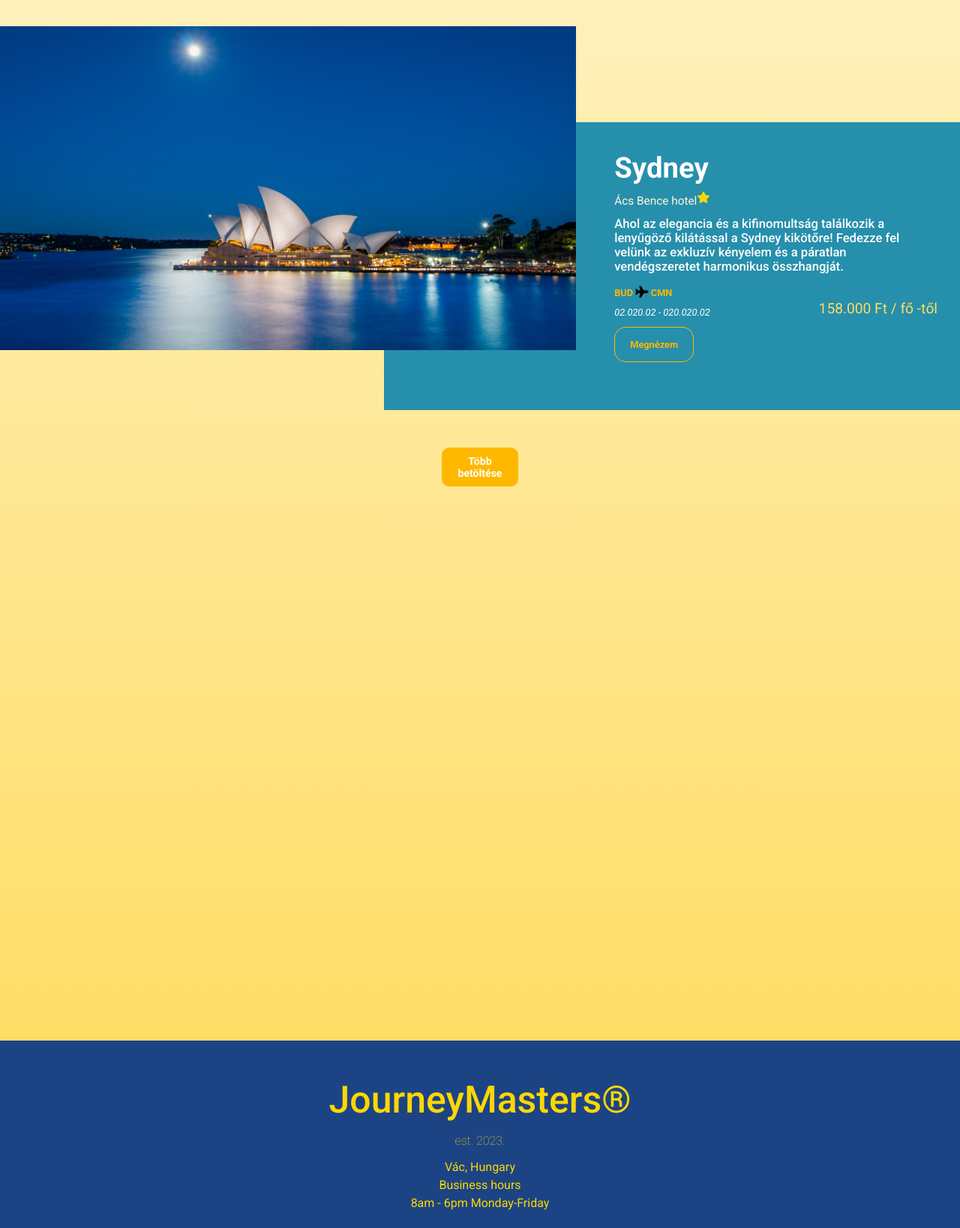
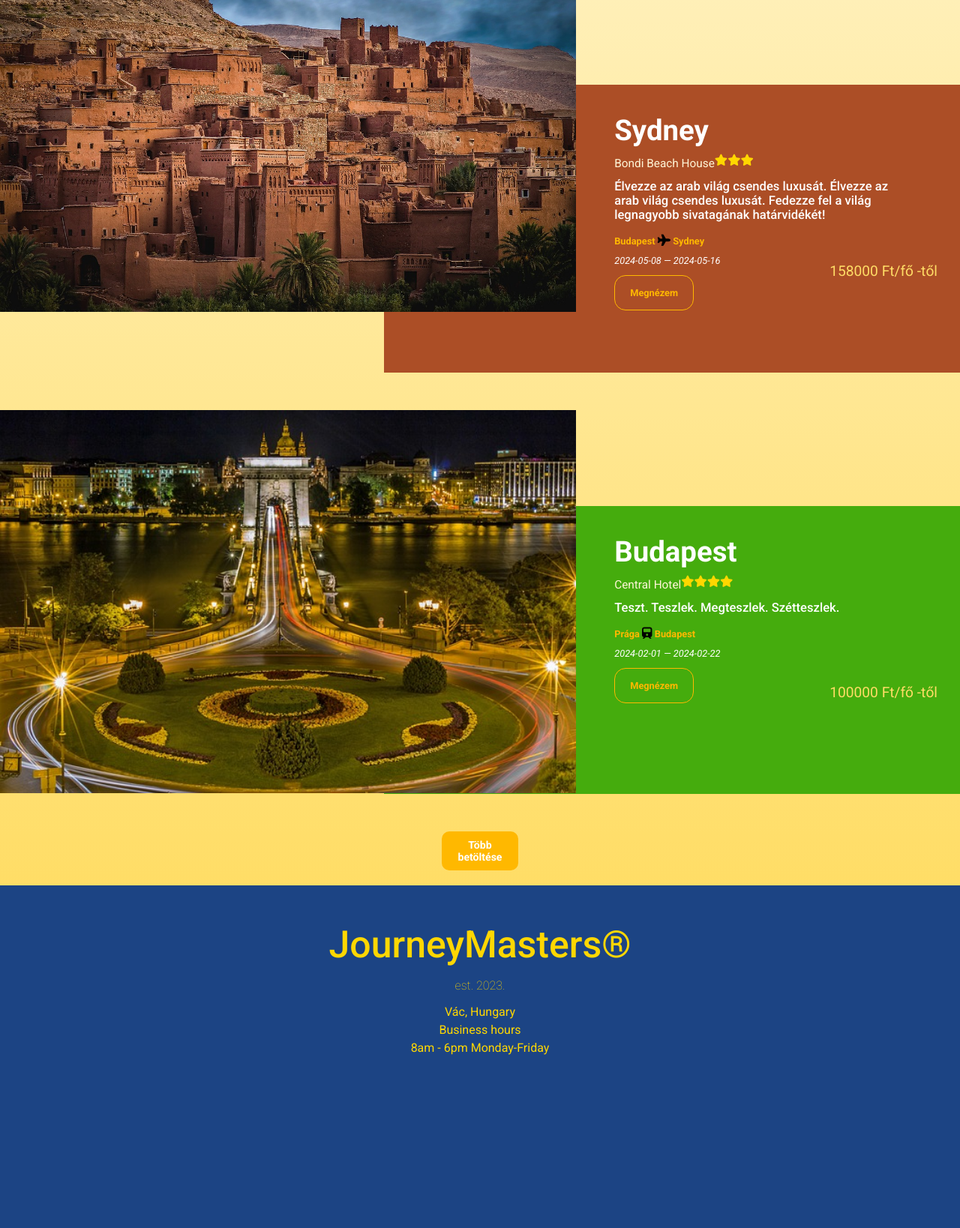
Before and after one commit to PeacefulAvocado/JourneyMasters, a PHP site: page /index/utazasok.php in a window 1280 px wide. Shown: the part 859-2497 px from the top of the page at 75% size. After the commit the page ends 2266 px from the top, so only its background shows below. Run offline with PHP 8.4, Linux system fonts and the light colour scheme; data comes from the database, SQL or seed files in the repository; some libraries are stand-ins or nearby versions.

Commit message:
utazasok betoltes

```diff
--- a/css/main.css
+++ b/css/main.css
@@ -1,7 +1,7 @@
 :root {
   --blue: #1c4484;
   --ocean: #08b4e4;
-  --green: #45ac0d;
+  --green: #538D34;
   --black: #000000;
   --baseyellow: #ffd700;
   --yellow: #FFDD66;
--- a/css/utazasok.css
+++ b/css/utazasok.css
@@ -1,7 +1,7 @@
 :root {
   --blue: #1c4484;
   --ocean: #08b4e4;
-  --green: #45ac0d;
+  --green: #538D34; /* ????? */
   --black: #000000;
   --baseyellow: #ffd700;
   --yellow: #FFDD66;
@@ -10,6 +10,7 @@
   --white: #ffffff;
   --orange: #FFB800;
   --gray: #cfcfcf;
+  --red: #ac4e26;
 }
 *{
     font-family: "Roboto", sans-serif;
@@ -20,9 +21,9 @@
   }
   .utazasok{
     margin-top: 106px;
-    height: 2000px;
+    height: auto;
     background: linear-gradient(hsl(48, 100%, 96%), var(--yellow));
-    padding: 70px 0;
+    padding: 20px 0;
   }
   .utazasokfocim{
     text-align: center;
@@ -59,6 +60,15 @@
   #a1{
     background-color: var(--lightblue);
   }
+
+  #a2 {
+    background-color: var(--red);
+  }
+
+  #a3 {
+    background-color: var(--green);
+  }
+
   .utazasokajanlattext {
 
     color: var(--white);
--- a/helpers/dbhandler.php
+++ b/helpers/dbhandler.php
@@ -107,14 +107,9 @@
 			$this->conn = new mysqli("localhost", "root", "", "journeymastersdatabase");
 		}
 
-        function getUtazoCount() {
-            $result = $this->conn->query("select count(*) as '0' from utasok where aktiv = 1");
-            $row = $result->fetch_assoc();
-            return $row;
-        }
 
-        function getHelyszinCount() {
-            $result = $this->conn->query("select count(*) as '0' from helyszin where aktiv = 1");
+        function getTableCount($table) {
+            $result = $this->conn->query("select count(*) as '0' from $table where aktiv = 1");
             $row = $result->fetch_assoc();
             return $row;
         }
@@ -127,10 +122,13 @@
 
         function getKeresett($tabla, $keresett_oszlop, $hasonlito_oszlop, $adat)
         {
-            $result = $this->conn->query("select $keresett_oszlop as '0' from $tabla where $hasonlito_oszlop = '$adat'");
+            $result = $this->conn->query("select $keresett_oszlop as '0' from $tabla where $hasonlito_oszlop = '$adat' and aktiv = 1");
             $row = $result->fetch_assoc();
             return $row;
         }
+
+        //SELECT * FROM helyszin ORDER BY nev LIMIT 2 OFFSET 2;
+
 
         function result_as_array($result)
         {
--- a/templates/main.php
+++ b/templates/main.php
@@ -32,7 +32,6 @@
 
                 for($i = 0;$i < $len;$i++) {
                     $helyszin = $dbhandler->getKeresett('helyszin', 'leiras', 'nev', $csomagok[$i]['celpont']);
-                    $j = 0;
 
                     $j = 0;
                     $handle = "";
@@ -125,13 +124,13 @@
 <div class="stats">
     <div class="statbal">
         <p class="nagyp">Már</p>
-        <p class="ugyfelcount"><?php echo $dbhandler->getUtazoCount()[0];?></p>
+        <p class="ugyfelcount"><?php echo $dbhandler->getTableCount('utasok')[0];?></p>
         <p class="nagyp">Ügyfél választott minket!</p>
         <p class="kisp">Legyen ön a következő</p>
     </div>
     <div class="statjobb">
     <p class="nagyp">Összesen</p>
-        <p class="ugyfelcount"><?php echo $dbhandler->getHelyszinCount()[0];?></p>
+        <p class="ugyfelcount"><?php echo $dbhandler->getTableCount('helyszin')[0];?></p>
         <p class="nagyp">Úticél</p>
         <p class="kisp">És Ön hova utazik?</p>
 
--- a/templates/utazasoktemplate.php
+++ b/templates/utazasoktemplate.php
@@ -1,60 +1,98 @@
 <?php
-    require_once(__DIR__."/../helpers/dbhandler.php");
+    require_once(__DIR__.'/../helpers/dbhandler.php');
     $dbhandler = new DbHandler();
 
 ?>
-<script src="https://kit.fontawesome.com/7ad21db75c.js" crossorigin="anonymous"></script>
+<script src='https://kit.fontawesome.com/7ad21db75c.js' crossorigin='anonymous'></script>
 
-<link rel="preconnect" href="https://fonts.googleapis.com">
-<link rel="preconnect" href="https://fonts.gstatic.com" crossorigin>
-<link href="https://fonts.googleapis.com/css2?family=Roboto:ital,wght@0,100;0,300;0,400;0,500;0,700;0,900;1,100;1,300;1,400;1,500;1,700;1,900&display=swap" rel="stylesheet">
+<link rel='preconnect' href='https://fonts.googleapis.com'>
+<link rel='preconnect' href='https://fonts.gstatic.com' crossorigin>
+<link href='https://fonts.googleapis.com/css2?family=Roboto:ital,wght@0,100;0,300;0,400;0,500;0,700;0,900;1,100;1,300;1,400;1,500;1,700;1,900&display=swap' rel='stylesheet'>
 
-<div class="utazasokmain">
-<div class="utazasok">
- <h1 class="utazasokfocim">Utazások</h1>
- <hr id="utazasokvonal">
-<div class="utazaskontener">
-    <img src="../img/sydneyproba2.jpg" alt="Sydney" >
-    <div class="utazasokdetails" id="a1">
-    <div class="utazasokajanlattext">
-        <p class="utazasokajanlatfocim">Sydney</p>
-        <p class="utazasokajalnathotelnev">Ács Bence hotel<p class="stars"><i class="fa-solid fa-star"></i></p>
+<div class='utazasokmain'>
+<div class='utazasok'>
+ <h1 class='utazasokfocim'>Utazások</h1>
+ <hr id='utazasokvonal'>
+
+ <?php
+    $len = $dbhandler->getTableCount('csomagok')[0];
+    $csomagok = $dbhandler->getMindenAdat('csomagok', $len);
+    $j = 1;
+    for ($i=0; $i < $len; $i++)
+    {
+        $hotel_nev = $csomagok[$i]['celpont'];
+        $kep = "../img/helyszinimg/$hotel_nev/1.jpg";
+
+        if ($j % 3 == 0)
+        {
+            $szin = 'a3';
+            $j = 1;
+        }
+        else if ($j % 2 == 0)
+        {
+            $szin = 'a2';
+            $j++;
+        }
+        else{
+            $szin = 'a1';
+            $j++;
+        }
+
+        $varos = $dbhandler->getKeresett('helyszin', 'varos', 'nev', $hotel_nev)[0];
+
+        $stars = $dbhandler->getKeresett('helyszin', 'csillag', 'nev', $hotel_nev)[0];
+        $stars_str = "";
+        for ($n = 0; $n < $stars; $n++) {
+            $stars_str .= "<i class='fa-solid fa-star'></i>";
+        }
+
+        $leiras = $dbhandler->getKeresett('helyszin', 'leiras', 'nev', $hotel_nev)[0];
+
+        if ($csomagok[$i]['utazasmod'] == 'Repülő')
+        {
+            $utazasmod = "plane";
+        }
+        else if ($csomagok[$i]['utazasmod'] == 'Vonat')
+        {
+            $utazasmod = "train";
+        }
+        else {
+            $utazasmod = "bus";
+        }
+
+        $honnan = $csomagok[$i]['honnan'];
+        echo "<div class='utazaskontener'>
+        <img src='$kep' alt='$varos' >
+        <div class='utazasokdetails' id='$szin'>
+        <div class='utazasokajanlattext'>
+            <p class='utazasokajanlatfocim'>$varos</p>
+            <p class='utazasokajalnathotelnev'>$hotel_nev
+            <p class='stars'>$stars_str</p>
 
 
-                <p class="utazasokajalnatszoveg">Ahol az elegancia és a kifinomultság találkozik a lenyűgöző kilátással a Sydney kikötőre! Fedezze fel velünk az exkluzív kényelem és a páratlan vendégszeretet harmonikus összhangját.</p>
+                    <p class='utazasokajalnatszoveg'>$leiras</p>
 
 
-                <p class="utazasokajalnatrepter">BUD <i class="fa-solid fa-plane" style="color:black"></i> CMN</p>
-                <p class="utazasokajalnatdatum">02.020.02 - 020.020.02</p>
-                <p class="utazasokajalnatar">158.000 Ft / fő -től</p>
-                <form action="<?php //utazás foglalás php oldal linkje?>" method="get">
-                    <input type="hidden" name="valami" id="valami" value="valami">
-                    <input type="submit" value="Megnézem" class="utazasokmegnezem">
-                </form>
-            </div>
+                    <p class='utazasokajalnatrepter'>$honnan <i class='fa-solid fa-$utazasmod' style='color:black'></i> $varos</p>
+                    <p class='utazasokajalnatdatum'>".$csomagok[$i]['mettol']."  — ".$csomagok[$i]['meddig']."</p>
+                    <p class='utazasokajalnatar'>".$csomagok[$i]['ar']." Ft/fő -től</p>
+                    <form action='reszletek.php' method='get'>
+                        <input type='hidden' name='valami' id='valami' value='valami'>
+                        <input type='submit' value='Megnézem' class='utazasokmegnezem'>
+                    </form>
+                </div>
+        </div>
     </div>
-</div>
-<div class="utazaskontener">
-    <img src="../img/sydneyproba2.jpg" alt="Sydney" >
-    <div class="utazasokdetails" id="a1">
-    <div class="utazasokajanlattext">
-        <p class="utazasokajanlatfocim">Sydney</p>
-        <p class="utazasokajalnathotelnev">Ács Bence hotel<p class="stars"><i class="fa-solid fa-star"></i></p>
+    ";
+    }
 
 
-                <p class="utazasokajalnatszoveg">Ahol az elegancia és a kifinomultság találkozik a lenyűgöző kilátással a Sydney kikötőre! Fedezze fel velünk az exkluzív kényelem és a páratlan vendégszeretet harmonikus összhangját.</p>
+
+ ?>
 
 
-                <p class="utazasokajalnatrepter">BUD <i class="fa-solid fa-plane" style="color:black"></i> CMN</p>
-                <p class="utazasokajalnatdatum">02.020.02 - 020.020.02</p>
-                <p class="utazasokajalnatar">158.000 Ft / fő -től</p>
-                <form action="<?php //utazás foglalás php oldal linkje?>" method="get">
-                    <input type="hidden" name="valami" id="valami" value="valami">
-                    <input type="submit" value="Megnézem" class="utazasokmegnezem">
-                </form>
-            </div>
-    </div>
-</div>
-<button class="tobb">Több<br>betöltése</button>
+
+
+<button class='tobb'>Több<br>betöltése</button>
 </div>
 </div>
```
Also changed, not shown: img/helyszinimg/Central Hotel/1.jpg (added).
